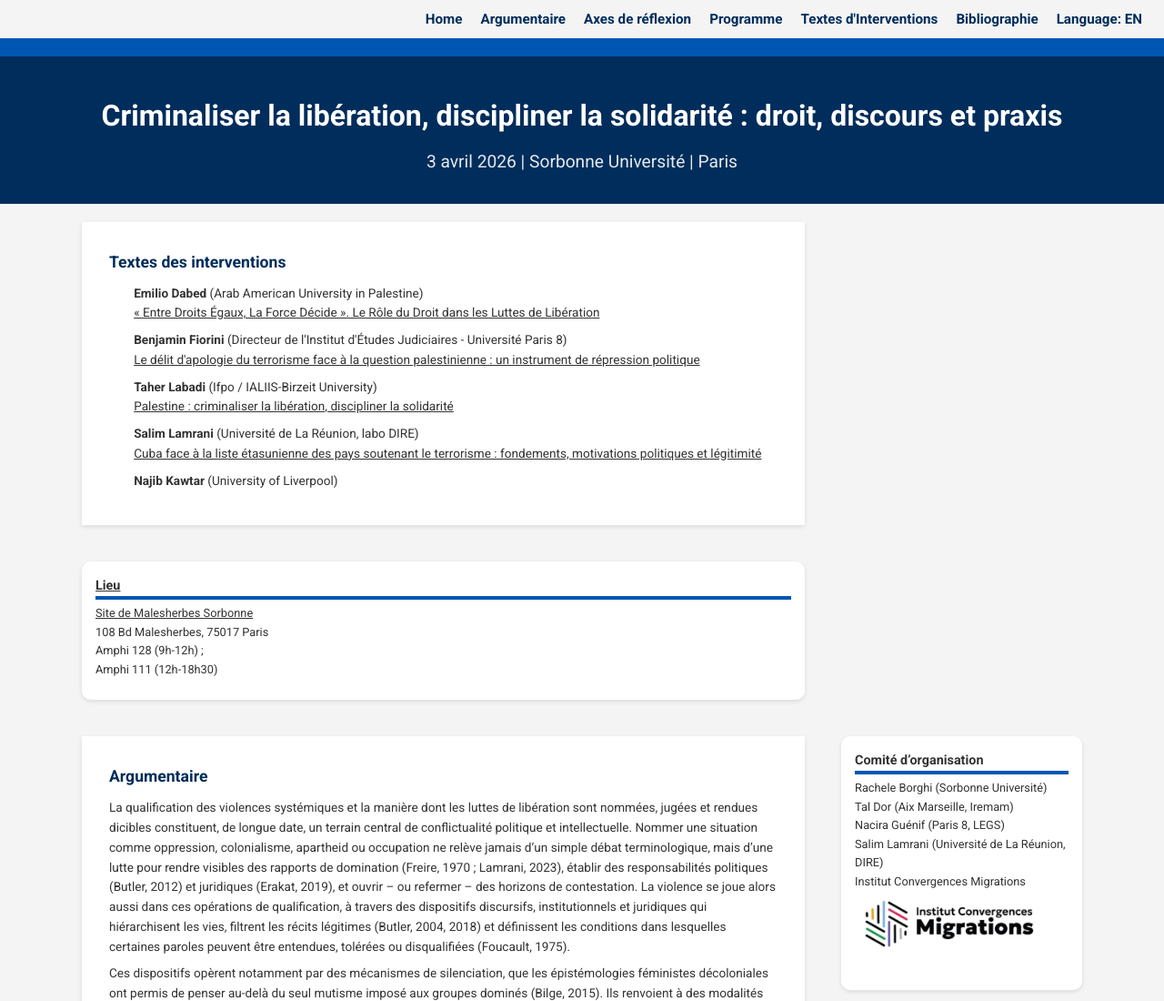
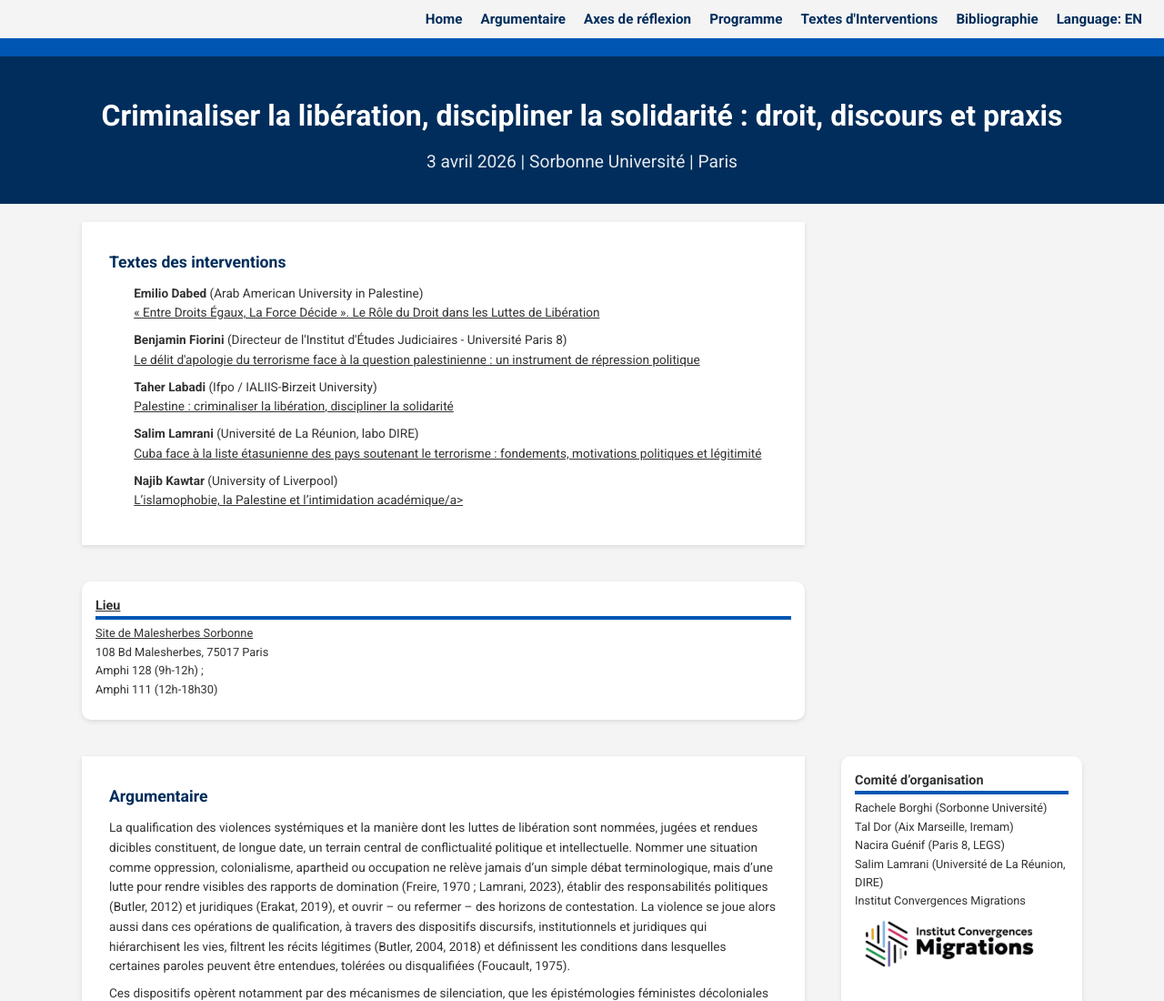
Before and after one commit to droit-discours-praxis/droit-discours-praxis.github.io, a plain HTML site: page index.html in a window 1280 px wide. Shown: the top 1100 px of the page at 91% size. Drawn offline with Linux system fonts and the light colour scheme.

Commit message:
Update index.html

```diff
--- a/index.html
+++ b/index.html
@@ -58,7 +58,7 @@
 
                 <p>
                     <strong>Najib Kawtar</strong> (University of Liverpool)<br>
-                    <a href="knajib.pdf" target="_blank"><L’islamophobie, la Palestine et l’intimidation académique/a>
+                    <a href="knajib.pdf" target="_blank">L’islamophobie, la Palestine et l’intimidation académique/a>
                 </p>
             </div>
         </article>
```
